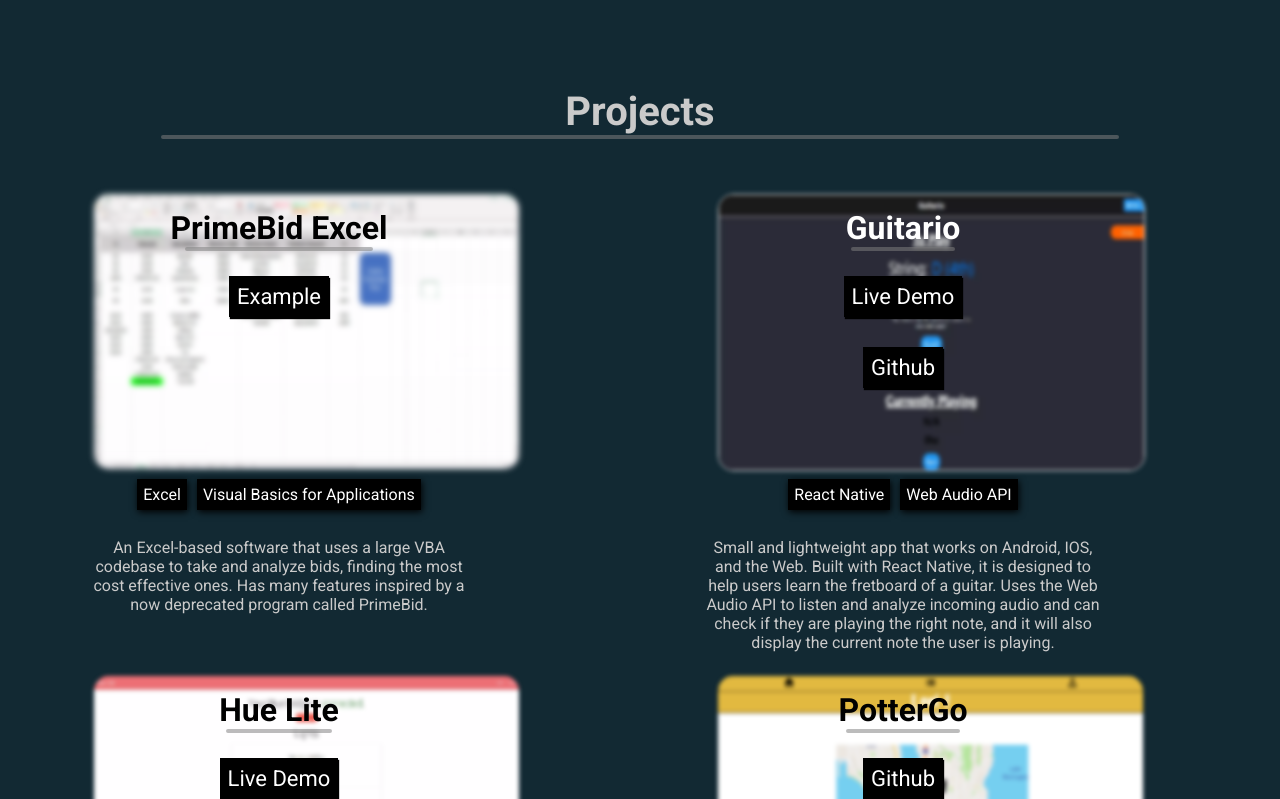
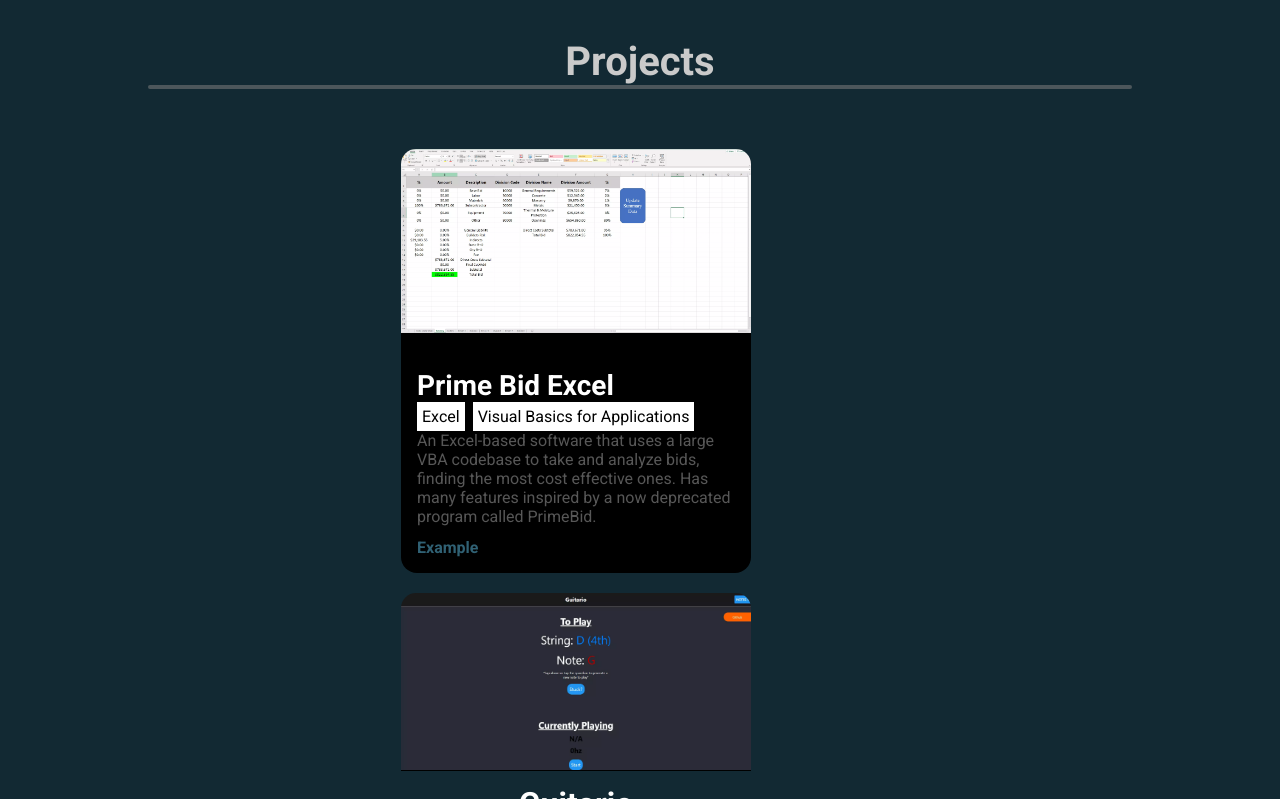
Before and after one commit to Brandon205/Portfolio, a React (Create React App) app: page /#/ in a window 1280 px wide. Shown: the part 1081-1880 px from the top of the page. Built offline with nearby package versions, Linux system fonts and the light colour scheme; the HTML template or start-up script is replaced by a standard one.

Commit message:
Projects section progress

```diff
--- a/src/App.css
+++ b/src/App.css
@@ -6,6 +6,8 @@
 :root {
   --main-clr: #306174;
   --main-clr-hover: #1B3B4B;
+
+  --secondary-text: #575757;
 
   --main-bkg-color: #122933;
 }
@@ -245,12 +247,58 @@ img {
 }
 
 /*                                           PROJECTS CSS                                            */
-picture {
+/* picture {
   font-size: 0.5em;
   padding: 15px;
+} */
+
+.project-container {
+  display: flex;
+  flex-direction: column;
+  align-items: center;
+  flex: 1;
 }
 
-.project-container {
+.proj-card {
+  display: flex;
+  flex-direction: column;
+  justify-content: space-between;
+  max-width: 350px;
+  text-align: left;
+  background-color: #000;
+  border-radius: 1rem;
+  margin: 20px 0;
+}
+
+.proj-desc {
+  padding: 1rem;
+}
+
+.proj-heading-link {
+  display: block;
+  margin: 0.25rem auto 0 auto;
+  text-decoration: none;
+  font-size: 1.75em;
+  font-weight: 600;
+  color: #fff;
+}
+
+.readmore {
+  display: inline-block;
+  margin-top: 0.75rem;
+  color: var(--main-clr);
+  padding-right: 2em;
+  text-decoration: none;
+  font-weight: bold;
+  border-radius: 1rem;
+  cursor: pointer;
+}
+
+.desc {
+  color: var(--secondary-text);
+}
+
+/* .project-container {
   background-color: transparent;
   display: grid;
   min-height: 800px;
@@ -318,7 +366,7 @@ picture {
   align-items: center;
   color: black;
   margin-top: 10px;
-}
+} */
 
 .project-img {
   width: 280px;
@@ -327,17 +375,17 @@ picture {
 }
 
 .project-img-blur {
-  width: 280px;
-  height: 210px;
-  border-radius: 15px;
-  filter: blur(2px);
+  width: 350px;
+  background-size: cover;
+  border-radius: 15px 15px 0 0 ;
+  border-bottom: 1px solid black;
 }
 
-.project-img-border {
+/* .project-img-border {
   border: 1px solid white;
-}
+} */
 
-.project1-description {
+/* .project1-description {
   grid-area: desc1;
   display: flex;
   flex-direction: column;
@@ -363,7 +411,7 @@ picture {
   display: flex;
   flex-direction: column;
   justify-content: space-around;
-}
+} */
 
 .button {
   font-size: 1.25em;
@@ -386,19 +434,25 @@ picture {
 }
 
 .frameworks {
-  max-height: 50px;
+  /* max-height: 50px;
   margin: 20px auto 15px auto;
-  overflow-wrap: normal;
+  overflow-wrap: normal; */
+  display: flex;
+  gap: 0.5rem;
 }
 
 .frameworks p {
-  margin: 0 5px;
+  display: inline;
+  color: black;
+  background-color: white;
+  padding: 5px;
+  /* margin: 0 5px;
   display: inline;
   color: white;
   border: 1px solid black;
   background-color: black;
   box-shadow: 1px 2px 7px black;
-  padding: 5px;
+  padding: 5px; */
 }
 
 /*                                           SKILLS CSS                                             */
@@ -568,10 +622,10 @@ picture {
     height: 275px;
   }
 
-  .project-img-blur {
+  /* .project-img-blur {
     width: 435px;
     height: 275px;
-  }
+  } */
 
   .video-description {
     width: 80%;
@@ -594,15 +648,15 @@ picture {
     margin-top: 25px;
   }
 
-  .project-img {
+  /* .project-img {
     width: 350px;
     height: 200px;
-  }
+  } */
 
-  .project-img-blur {
+  /* .project-img-blur {
     width: 350px;
     height: 200px;
-  }
+  } */
 
   .name {
     font-size: 5em;
@@ -645,15 +699,15 @@ picture {
         "desc3 . desc4";
     }
 
-    .project-img {
+    /* .project-img {
       width: 425px;
       height: 275px;
-    }
+    } */
 
-    .project-img-blur {
+    /* .project-img-blur {
       width: 425px;
       height: 275px;
-    }
+    } */
   }
 
   @media screen and (min-width: 1450px) {
@@ -677,10 +731,10 @@ picture {
       height: 300px;
     }
 
-    .project-img-blur {
+    /* .project-img-blur {
       width: 600px;
       height: 300px;
-    }
+    } */
 
     .name {
       font-size: 4em;
--- a/src/Projects.js
+++ b/src/Projects.js
@@ -19,7 +19,7 @@ export default function Projects() {
       <h1 className="sub-heading">Projects</h1>
       <hr style={{marginBottom: 40}} />
       <main className="project-container">
-        <div className="project1">
+        {/* <div className="project1">
           <>
             <picture className="project-img-blur">
               <source srcSet={bid} type="image/webp" />
@@ -41,7 +41,25 @@ export default function Projects() {
             <p>Visual Basics for Applications</p>
           </section>
           <p>An Excel-based software that uses a large VBA codebase to take and analyze bids, finding the most cost effective ones. Has many features inspired by a now deprecated program called PrimeBid.</p><br/>
+        </div> */}
+        <div className="proj-card">
+          <picture className="project-img-blur">
+            <source srcSet={bid} type="image/webp" />
+            <source srcSet={bidOld} type="image/jpeg" />
+            <img className="project-img-blur" src={bidOld} alt="Prime Bid Summary Page" />
+          </picture>
+          <div className="proj-desc">
+            <a href='/bidding-software' className='proj-heading-link'>Prime Bid Excel</a>
+            <div className="frameworks">
+              <p>Excel</p>
+              <p>Visual Basics for Applications</p>
             </div>
+            <p className="desc">An Excel-based software that uses a large VBA codebase to take and analyze bids, finding the most cost effective ones. Has many features inspired by a now deprecated program called PrimeBid.</p>
+
+            <a href="/bidding-software" className="readmore">Example</a>
+          </div>
+        </div>
+
         <div className="project2">
           <>
           <picture>
```
Lines whose indentation alone changed are shown as unchanged.
